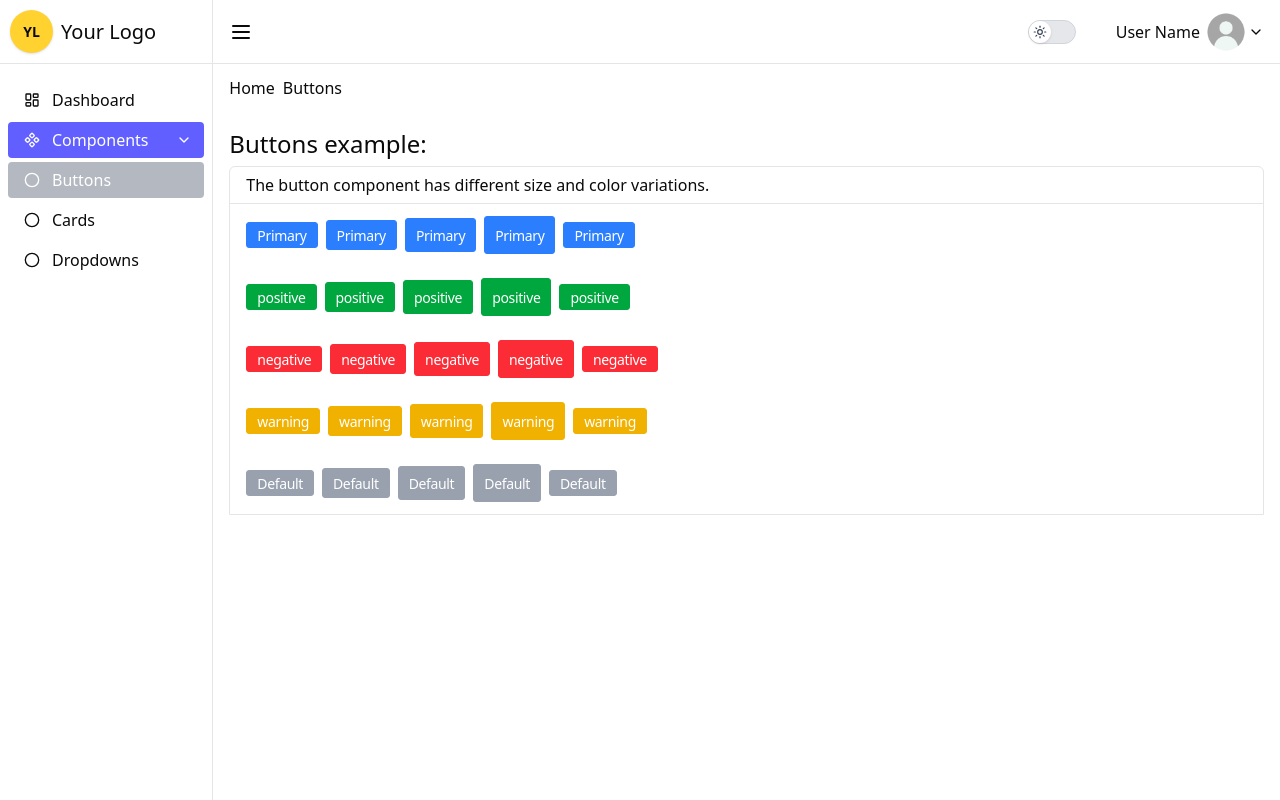
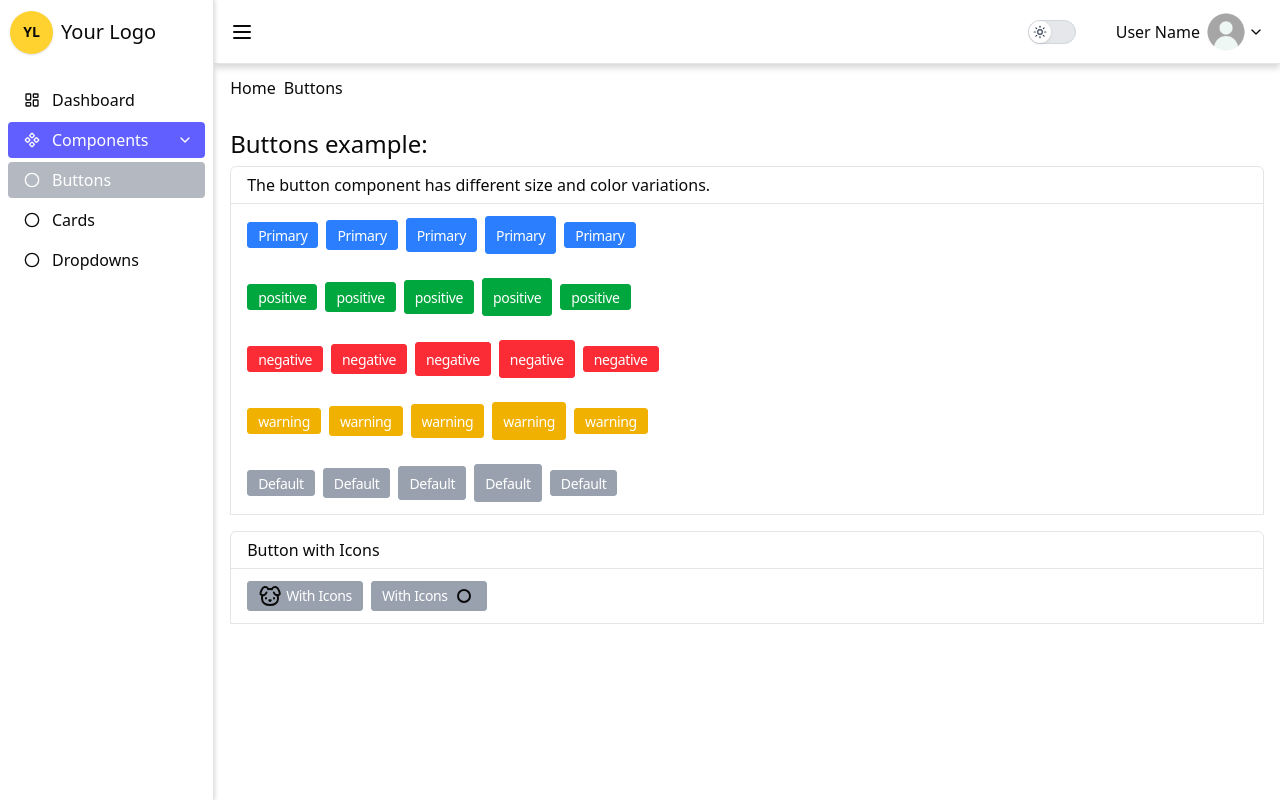
Before and after one commit to arthurHisao/Nextjs-my-own-component, a Next.js app: page /components/buttons in a window 1280 px wide. Built offline with nearby package versions, Linux system fonts and the light colour scheme.

Commit message:
feat: enhance Button component with icon support and update examples; improve Sidebar and Header styles with elevation

```diff
--- a/src/app/components/buttons/page.tsx
+++ b/src/app/components/buttons/page.tsx
@@ -47,6 +47,16 @@ export default function Page() {
                     <Button label="Default" size='xl' />
                 </div>
             </div>
+
+            <div className='grid grid-rows-[auto] flex-wrap border rounded-t-sm  items-center mt-4'>
+                <div className='col-span-full px-4 h-full py-1.5 border-b'>Button with Icons</div>
+
+                <div className='px-4 py-3 flex gap-2 items-center flex-wrap'>
+                    <Button label="With Icons" icon="Dog" size='sm'/>
+                    <Button label="With Icons" icon="CircleSmall" iconRight size='sm'/>
+                </div>
+            </div>
+
         </div>
     )
 }
--- a/src/app/globals.css
+++ b/src/app/globals.css
@@ -79,7 +79,7 @@
 }
 
 .dark {
-  --background: oklch(0.145 0 0);
+  --background: oklch(20.184% 0.01682 252.575);
   --foreground: oklch(0.985 0 0);
   --card: oklch(0.205 0 0);
   --card-foreground: oklch(0.985 0 0);
@@ -124,6 +124,50 @@
   }
 }
 
+@layer utilities {
+  .elevate-1 {
+    box-shadow: 0 1px 4px rgba(200, 200, 200, 0.7)
+  }
+  .elevate-2 {
+    box-shadow: 0 4px 6px rgba(200, 200, 200, 0.7)
+  }
+  .elevate-3 {
+    box-shadow: 0 8px 4px 1px rgba(200, 200, 200, 0.7)
+  }
+
+  .elevate-x-1 {
+    box-shadow: 1px 0 4px rgba(200, 200, 200, 0.7)
+  }
+  .elevate-x-2 {
+    box-shadow: 4px 0 6px rgba(200, 200, 200, 0.7)
+  }
+  .elevate-x-3 {
+    box-shadow: 8px 0 4px 1px rgba(200, 200, 200, 0.7)
+  }
+
+
+  .dark {
+    .elevate-1 {
+      box-shadow: 0 1px 4px rgba(8, 11, 14, 0.5);
+    }
+    .elevate-2 {
+      box-shadow: 0 4px 6px rgba(8, 11, 14, 0.5);
+    }
+    .elevate-3 {
+      box-shadow: 0 8px 8px 1px rgba(8, 11, 14, 0.5);
+    }
+
+    .elevate-x-1 {
+      box-shadow: 1px 0 4px rgba(8, 11, 14, 0.5);
+    }
+    .elevate-x-2 {
+      box-shadow: 4px 0 6px rgba(8, 11, 14, 0.5);
+    }
+    .elevate-x-3 {
+      box-shadow: 8px 0 8px 1px rgba(8, 11, 14, 0.5);
+    }
+  }
+}
 
 .collapse-sidebar {
   transition: width .3s ease-in-out;
--- a/src/components/Button/index.tsx
+++ b/src/components/Button/index.tsx
@@ -1,10 +1,14 @@
+import { LucideIcon } from "../LucideIcon"
+
 interface Properties {
     size?: string
     color?: string
     label: string
+    icon?: string
+    iconRight?: boolean
 }
 
-export default function Button({ size, color, label }: Properties) {
+export default function Button({ size, color, label, icon, iconRight }: Properties) {
     const sizes = {
         'xs': '0',
         'sm': '0.5',
@@ -27,7 +31,16 @@ export default function Button({ size, color, label }: Properties) {
             ${colors[color as keyof typeof color] ?? 'bg-gray-400 hover:bg-gray-500/95 hover:border-gray-500 border border-gray-400 focus:border-gray-500 focus:bg-gray-500/95 ring-gray-500/50 shadow-gray-500/90'}
             cursor-pointer rounded-[3px] px-2.5 ease-in-out duration-300 focus:ring-[.16rem] focus:shadow-inset
         `}>
-            <span className="text-sm font-light tracking-tight text-white">{label}</span>
+            {icon ? (
+                <div className={`flex items-center gap-1 flex-wrap break-all max-w-32 ${iconRight ? 'flex-row-reverse' : 'flex-row'}`}>
+                    <LucideIcon name={icon} />
+                    <span className="text-sm font-light tracking-tight text-white">
+                        {label}
+                    </span>
+                </div>
+            ) : (
+                <span className="text-sm font-light tracking-tight text-white">{label}</span>
+            )}
         </button>
     )
 }
--- a/src/components/Header/index.tsx
+++ b/src/components/Header/index.tsx
@@ -17,7 +17,7 @@ export default function Header() {
   }, [theme])
 
   return (
-      <div className="flex min-h-16 border-b sticky top-0 px-4">
+      <div className="flex min-h-16 sticky top-0 px-4 elevate-2 dark:border-[#151c23] border-b">
         <nav className='flex justify-between items-center w-full'>
 
           <button onClick={handleToggleSidebar} className='cursor-pointer'>
--- a/src/components/Sidebar/index.tsx
+++ b/src/components/Sidebar/index.tsx
@@ -65,7 +65,7 @@ export default function Sidebar() {
         <>
             <div
                 className={`
-                    flex flex-none lg:ml-0 dark:bg-[#0a0a0a] bg-white
+                    flex flex-none lg:ml-0 h-full dark:bg-[#11171e] bg-white elevate-x-1 dark:border-[#151c23] border-r z-10
                     ${!isMobileScreen && isSidebarCollapsed ? 'ml-[-155px] lg:w-16 collapse-sidebar' : 'ml-[-165px]  lg:flex-2 lg:w-64 collapse-sidebar-2'}
                 `}
                 style={ isMobileScreen
@@ -76,8 +76,8 @@ export default function Sidebar() {
                 }
             >
                 <aside className='w-full sticky top-0'>
-                    <div className='border-r h-full'>
-                        <div className='h-16 w-full flex items-center border-b px-2.5'>
+                    <div className='h-full'>
+                        <div className='h-16 w-full flex items-center px-2.5'>
                             <Link
                                 href="#"
                                 className='text-xl w-full whitespace-nowrap'
@@ -88,7 +88,7 @@ export default function Sidebar() {
                                     </span>
                                     <span className={`
                                         ${!isMobileScreen && isSidebarCollapsed
-                                            ? 'opacity-0 invisible collapse-sidebar-text-2'
+                                            ? 'opacity-0 invisible collapse-sidebar-text-2 w-0'
                                             : 'opacity-100 visible collapse-sidebar-text ml-2'
                                         }
                                         overflow-hidden
```
